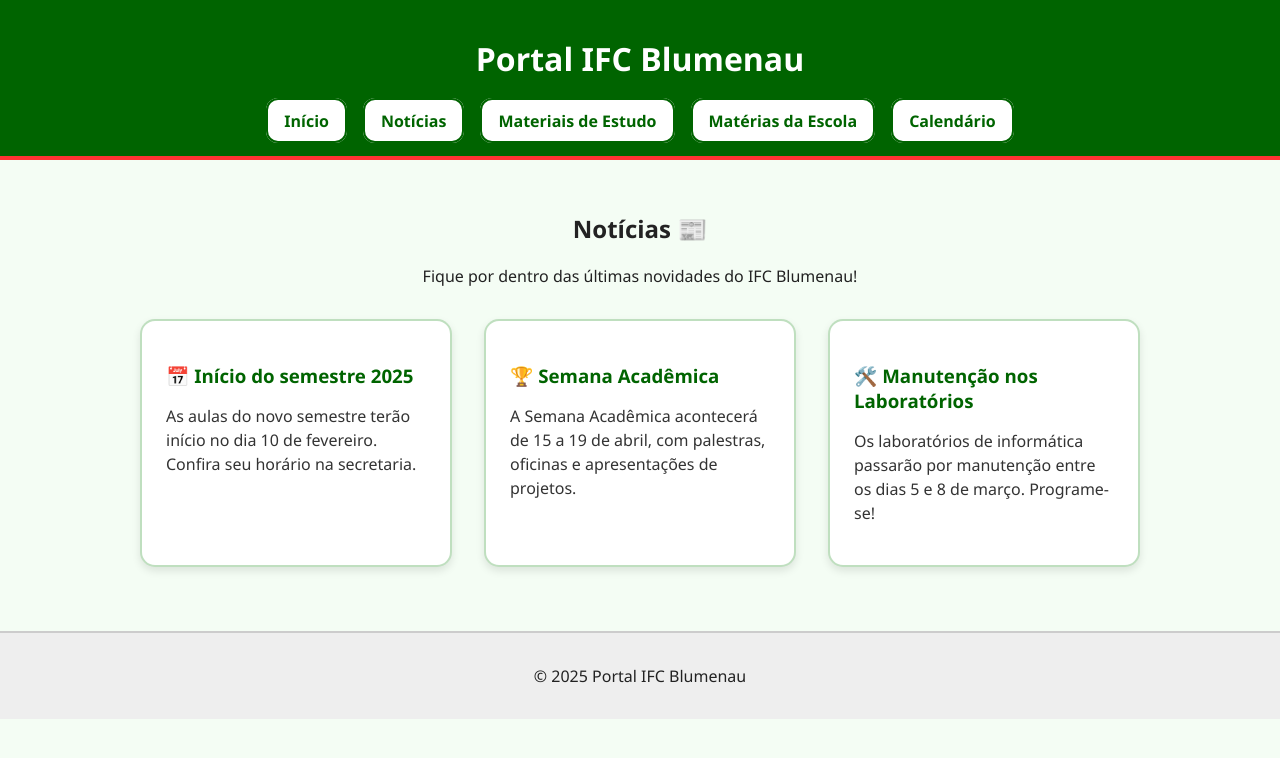
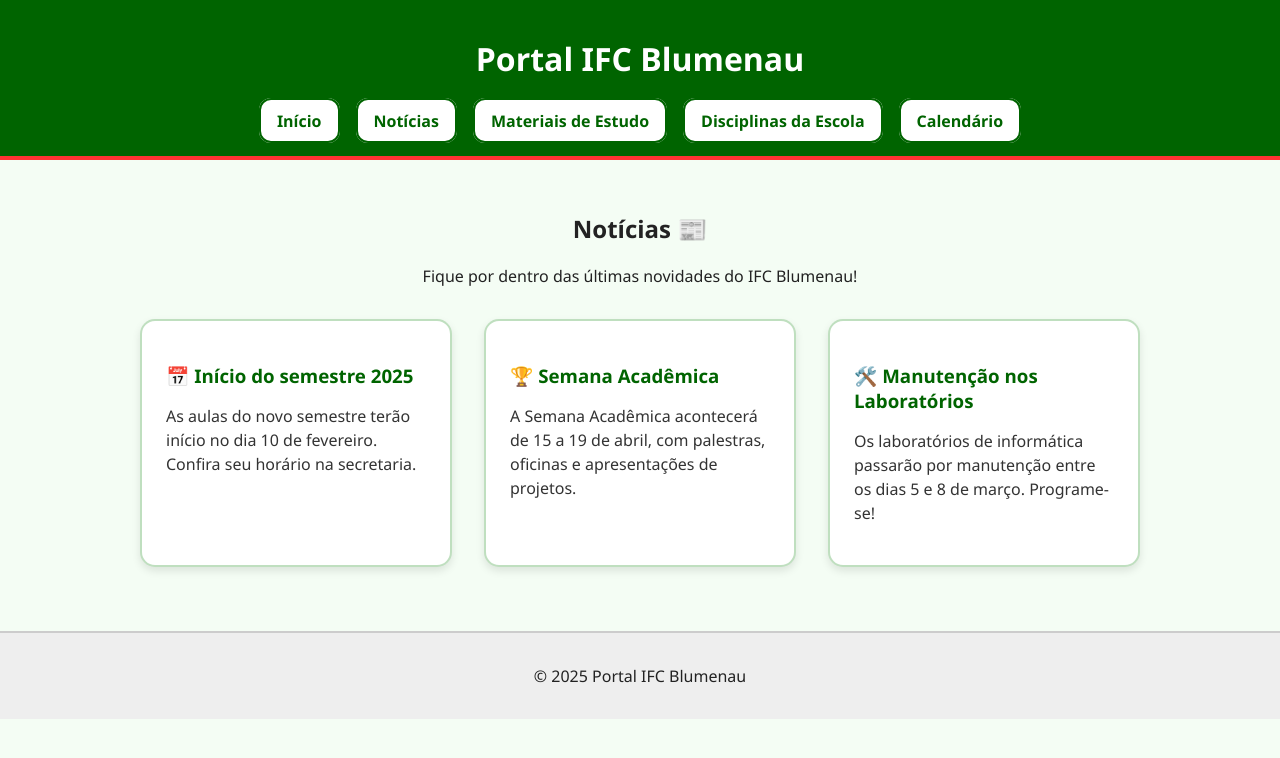
Before and after one commit to radihh/desenvolvimento_de_projeto, a plain HTML site: page noticias.html in a window 1280 px wide. Drawn offline with Linux system fonts and the light colour scheme.

Commit message:
Update noticias.html

```diff
--- a/noticias.html
+++ b/noticias.html
@@ -48,7 +48,7 @@
         <li><a href="index.html">Início</a></li>
         <li><a href="noticias.html">Notícias</a></li>
         <li><a href="materiais.html">Materiais de Estudo</a></li>
-        <li><a href="disciplinas.html">Matérias da Escola</a></li>
+        <li><a href="disciplinas.html">Disciplinas da Escola</a></li>
         <li><a href="calendario.html">Calendário</a></li>
       </ul>
     </nav>
```
